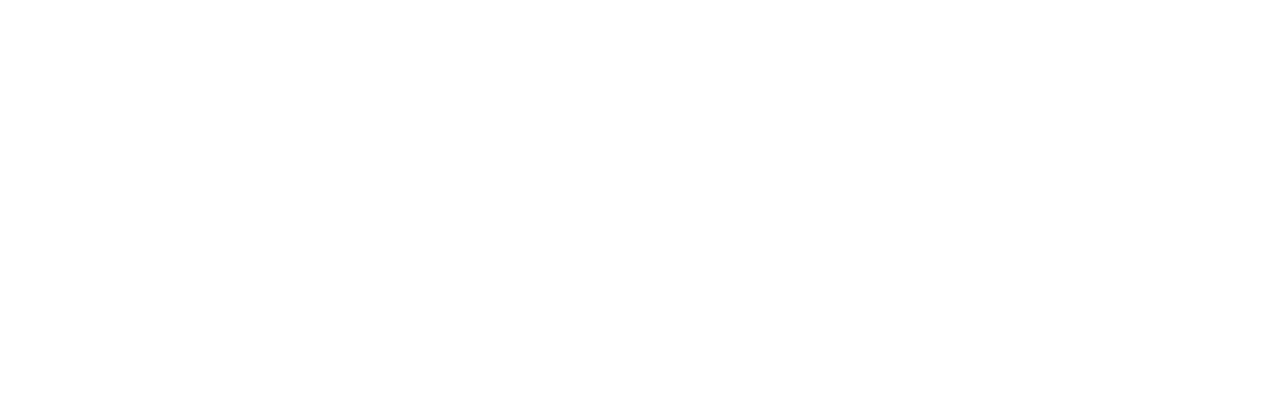
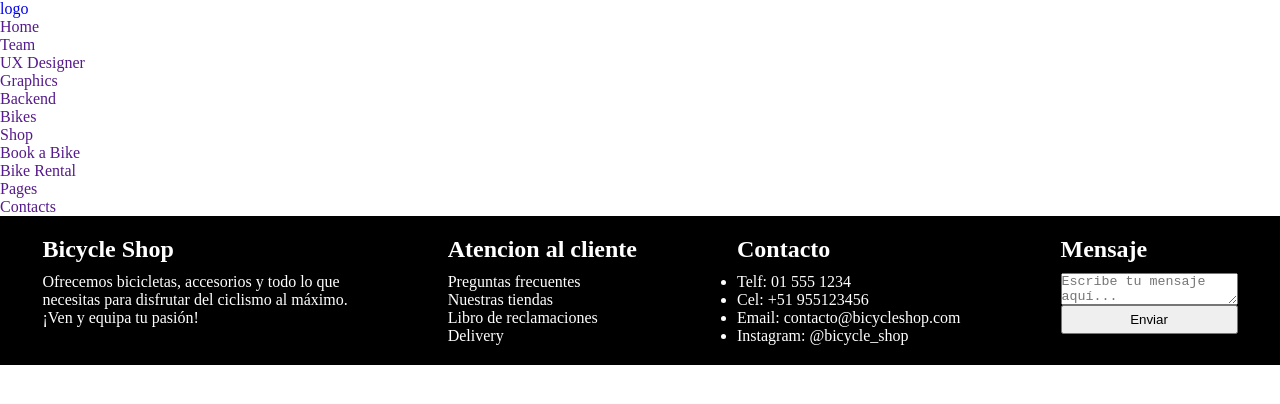
Before and after one commit to cazorladev/BicycleShop, a plain HTML site: page index.html in a window 1280 px wide. Drawn offline with Linux system fonts and the light colour scheme.

Commit message:
Creacion del footer

```diff
--- a/assets/css/styles.css
+++ b/assets/css/styles.css
@@ -0,0 +1,41 @@
+*{
+    padding: 0;
+    margin: 0;
+    box-sizing: border-box;
+    text-decoration: none;
+}
+
+/*De aqui para abajo son los estilos para el footer*/
+.footer {
+    display: flex; /*Para que se alinea en forma horizontal*/
+    gap: 100px; /*Para que haya un espacio de 100px entre los div que estan dentro*/
+    background-color: black;
+    color: white;
+    padding: 20px;
+    justify-content: center;
+}
+
+.title {
+    padding: 0px 0px 10px 0px;
+}
+
+.contact a {
+    color: inherit;
+}
+
+.customer li{
+    list-style-type: none
+}
+
+.customer a {
+    color: inherit;
+}
+
+.send {
+    display: flex;
+    flex-direction: column;
+}
+
+button {
+    padding: 5px;
+}
--- a/index.html
+++ b/index.html
@@ -2,8 +2,92 @@
 <html lang="en">
   <head>
     <meta charset="UTF-8" />
+    <meta http-equiv="X-UA-Compatible" content="IE=edge" />
     <meta name="viewport" content="width=device-width, initial-scale=1.0" />
-    <title>Document</title>
+    <title>Bicycle Shop</title>
+
+    <!-- Favicon -->
+    <link rel="shortcut icon" href="./favicon.svg" type="image/svg+xml" />
+    <!-- Custom CSS link -->
+    <link rel="stylesheet" href="./assets/css/styles.css" />
+    <!-- Google font link -->
+    <link rel="preconnect" href="https://fonts.googleapis.com" />
+    <link rel="preconnect" href="https://fonts.gstatic.com" crossorigin />
+    <link
+      href="https://fonts.googleapis.com/css2?family=Poppins:wght@400;500;600;700;800&display=swap"
+      rel="stylesheet"
+    />
+    <!-- Preload images -->
   </head>
-  <body></body>
+  <body>
+    <section></section>
+    <div class="navbar">
+      <a href="#" class="logo">logo</a>
+
+      <ul class="nav-menu">
+        <li class="nav-item"><a href="">Home</a></li>
+        <li class="nav-item"><a href="">Team <i class="uil uil-angle-down"></i></a>
+          <ul>
+            <li><a href="">UX Designer</a></li>
+            <li><a href="">Graphics</a></li>
+            <li><a href="">Backend</a></li>
+          </ul>
+        </li>
+        <li class="nav-item"><a href="">Bikes <i class="uil uil-angle-down"></i></a></li>
+        <ul>
+          <li><a href="">Shop</a></li>
+          <li><a href="">Book a Bike</a></li>
+          <li><a href="">Bike Rental</a></li>
+        </ul>
+        <li class="nav-item"><a href="">Pages</a></li>
+        <li class="nav-item"><a href="">Contacts</a></li>
+      </ul>
+    </div>
+
+    <!--Este bloque contendra el pie de pagina-->
+    <div class="footer">
+        <div class="intro"> <!--Breve descripcion de Bicycle Shop-->
+          <h2 class="title">Bicycle Shop</h2>
+          <p>
+            Ofrecemos bicicletas, accesorios y todo lo que <br>
+            necesitas para disfrutar del ciclismo al máximo. <br>
+            ¡Ven y equipa tu pasión!
+          </p>
+
+        </div>
+
+        <div class="customer">
+          <h2 class="title">Atencion al cliente</h2>
+          <ul>
+            <li><a href="#">Preguntas frecuentes</a></li>
+            <li><a href="#">Nuestras tiendas</a></li>
+            <li><a href="#">Libro de reclamaciones</a></li>
+            <li><a href="#">Delivery</a></li>
+          </ul>
+        </div>
+
+        <div class="contact">
+          <h2 class="title">Contacto</h2>
+          <ul>
+            <li>Telf: 01 555 1234</li>
+            <li>Cel: +51 955123456</li>
+            <li>Email: <a href="">contacto@bicycleshop.com</a></li>
+            <li>Instagram: <a href="">@bicycle_shop</a></li>
+          </ul>
+        </div>
+
+        <div class="message">
+          <h2 class="title">Mensaje</h2>
+          <form class="send" action="#" method="post">
+            <textarea class="menssage_area" name="mensaje" placeholder="Escribe tu mensaje aquí..." required></textarea>
+            <button type="submit">Enviar</button>
+          </form>
+
+        </div>
+
+    </div>
+
+    <!-- Custom JS link -->
+    <script src="./assets/js/main.js" defer></script>
+  </body>
 </html>
```
